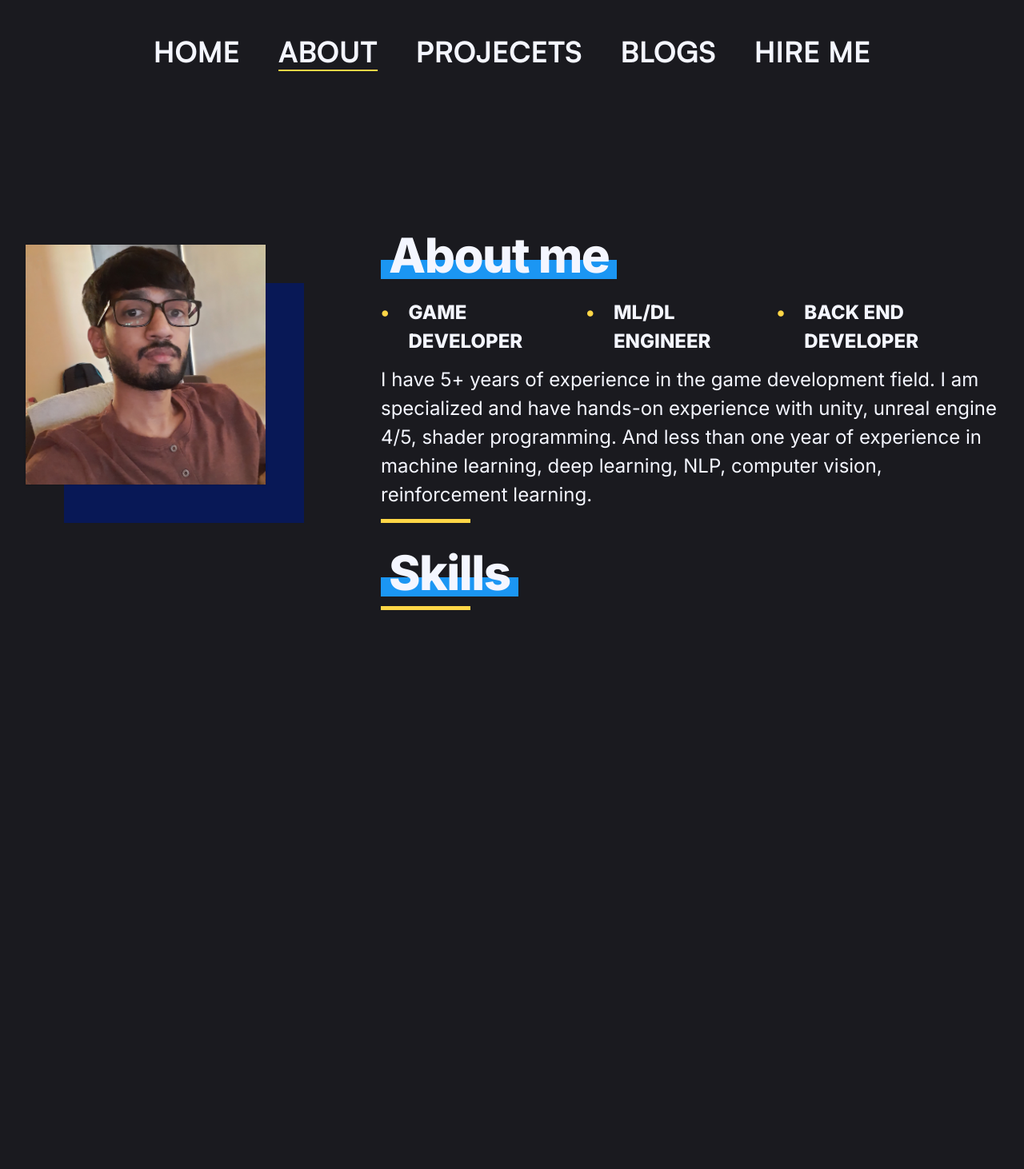
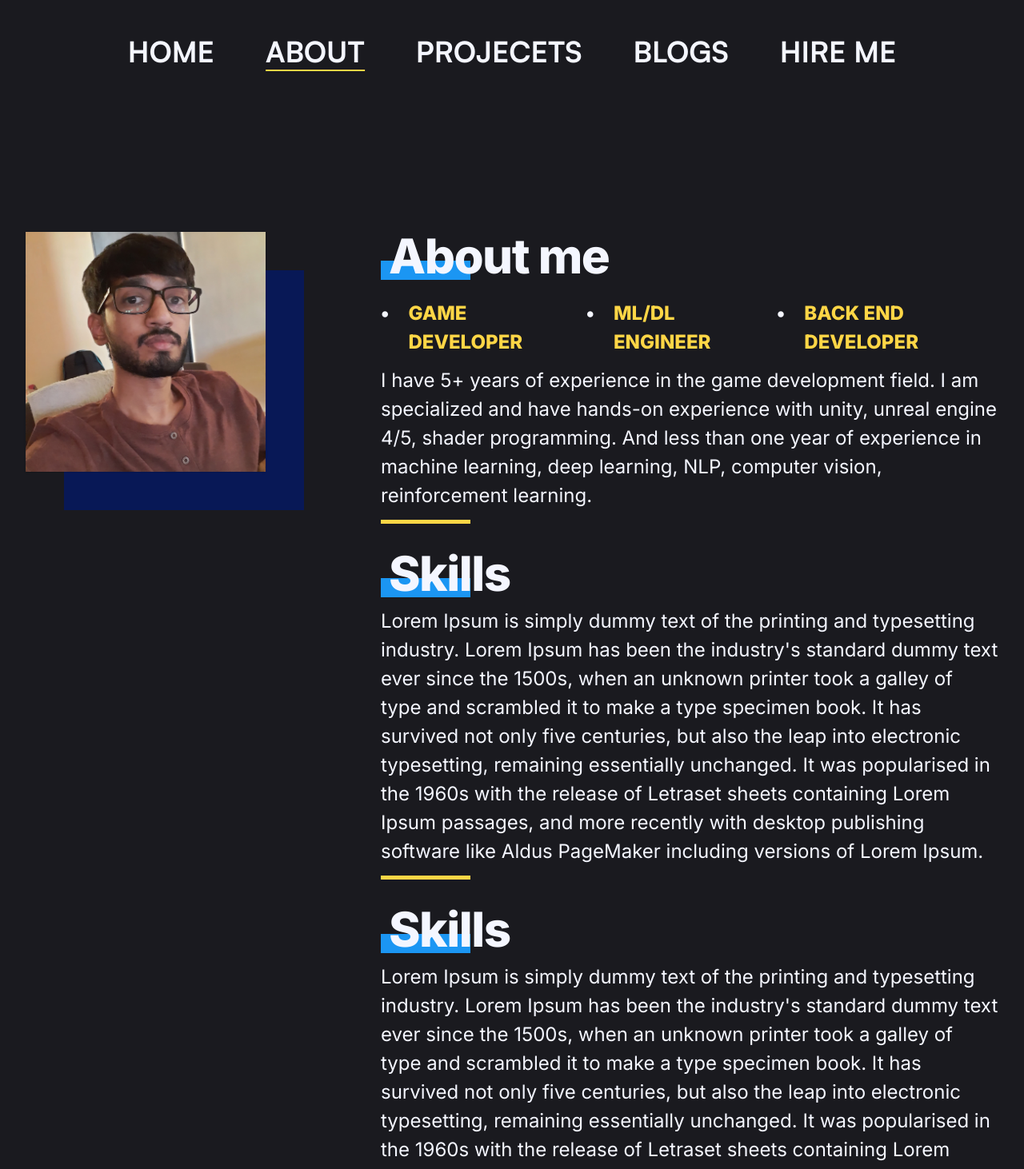
Before and after one commit to Bhargavoza1/my-portfolio, a Next.js app: page /about in a window 1280 px wide. Shown: the top 1462 px of the page at 80% size. Before the commit the page ends 800 px from the top, so only its background shows below. Built offline with nearby package versions, Linux system fonts and the light colour scheme.

Commit message:
boring adjustment

```diff
--- a/src/app/(section)/about/page.module.css
+++ b/src/app/(section)/about/page.module.css
@@ -1,7 +1,7 @@
 .thickline {
   padding: 0 10px;
   box-shadow: inset 0 -0.4em 0 0 #1b96f3;
-  width: fit-content;
+  width: 7rem;
 }
 
 .imageva {
--- a/src/app/(section)/about/page.tsx
+++ b/src/app/(section)/about/page.tsx
@@ -8,9 +8,9 @@ function About(): React.JSX.Element {
 
 
         <div
-            className='  xl:flex xl:flex-row grid grid-cols-1     w-[100%]  items-center  justify-center lg:h-[75vh]  '>
+            className='  xl:flex xl:flex-row grid grid-cols-1   md:pt-20  w-[100%]     justify-center lg:h-[75vh]  '>
             {/* image*/}
-            <div className="mt-10  max-w-full flex justify-center   sm:mt-12 sm:px-6 md:mt-16 lg:mt-20 lg:px-8  pb-7 ">
+            <div className="  mt-10  max-w-full flex justify-center   sm:mt-12 sm:px-6 md:mt-16 lg:mt-20   lg:px-8  pb-7 ">
                 <div className="  h-[300px]  w-[300px] 2xl:h-[500px] 2xl:w-[500px] relative  ">
                     <Image
                         className='shadow   max-w-full h-auto align-middle border-[#1b96f3] z-10'
@@ -28,20 +28,26 @@ function About(): React.JSX.Element {
 
 
                     <main
-                        className="mt-10 mx-auto max-w-7xl px-4 sm:mt-12 sm:px-6 md:mt-16 lg:mt-20 lg:px-8 xl:mt-48 2xl:mt-28">
+                        className="  mt-10 mx-auto max-w-7xl px-4 sm:mt-12 sm:px-6 md:mt-16 lg:mt-20 lg:px-8   2xl:mt-28    ">
                         {/* about*/}
                         <div className="sm:text-center lg:pl-20  lg:text-left">
 
                             <h1 className={` ${styles.thickline} my-3 text-5xl tracking-tight font-extrabold   sm:text-5xl md:text-6xl  `}>
-                                About me
+                                About&nbsp;me
                             </h1>
                             <h2 className='list-disc pt-3 pb-3   md:flex grid justify-start font-extrabold '>
-                                <div className='flex'><span className='text-[#ffd646] md:pr-6 pr-3 flex'>•</span>GAME
-                                    DEVELOPER
+                                <div className='flex '><span className=' md:pr-6 pr-3 flex'>•</span>
+                                    <div className='text-[#ffd646]'> GAME
+                                        DEVELOPER
+                                    </div>
                                 </div>
-                                <div className='flex'><span className='text-[#ffd646] md:px-6 pr-3 flex'>•</span>ML/DL ENGINEER
+                                <div className='flex'><span className=' md:px-6 pr-3 flex'>•</span>
+                                    <div className='text-[#ffd646]'>ML/DL ENGINEER
+                                    </div>
                                 </div>
-                                <div className='flex'><span className='text-[#ffd646] md:px-6 pr-3 flex'>•</span>BACK END DEVELOPER
+                                <div className='flex'><span className='  md:px-6 pr-3 flex'>•</span>
+                                    <div className='text-[#ffd646]'>BACK END DEVELOPER
+                                    </div>
                                 </div>
                             </h2>
                             <p className='pb-3 '>
@@ -56,9 +62,35 @@ function About(): React.JSX.Element {
                         <div className="sm:text-center lg:pl-20  lg:text-left">
 
                             <h1 className={` ${styles.thickline} mt-8 my-3 text-5xl tracking-tight font-extrabold   sm:text-5xl md:text-6xl  `}>
-                               Skills
+                                Skills
                             </h1>
+                            <p className='pb-3 '>
+                                Lorem Ipsum is simply dummy text of the printing and typesetting industry. Lorem Ipsum
+                                has been the industry's standard dummy text ever since the 1500s, when an unknown
+                                printer took a galley of type and scrambled it to make a type specimen book. It has
+                                survived not only five centuries, but also the leap into electronic typesetting,
+                                remaining essentially unchanged. It was popularised in the 1960s with the release of
+                                Letraset sheets containing Lorem Ipsum passages, and more recently with desktop
+                                publishing software like Aldus PageMaker including versions of Lorem Ipsum.
+                            </p>
 
+                            <div className={` ${styles.hr} w-28 bg-[#ffd646]`}></div>
+                        </div>
+                        {/* skills*/}
+                        <div className="sm:text-center lg:pl-20  lg:text-left">
+
+                            <h1 className={` ${styles.thickline} mt-8 my-3 text-5xl tracking-tight font-extrabold   sm:text-5xl md:text-6xl  `}>
+                                Skills
+                            </h1>
+                            <p className='pb-3 '>
+                                Lorem Ipsum is simply dummy text of the printing and typesetting industry. Lorem Ipsum
+                                has been the industry's standard dummy text ever since the 1500s, when an unknown
+                                printer took a galley of type and scrambled it to make a type specimen book. It has
+                                survived not only five centuries, but also the leap into electronic typesetting,
+                                remaining essentially unchanged. It was popularised in the 1960s with the release of
+                                Letraset sheets containing Lorem Ipsum passages, and more recently with desktop
+                                publishing software like Aldus PageMaker including versions of Lorem Ipsum.
+                            </p>
 
                             <div className={` ${styles.hr} w-28 bg-[#ffd646]`}></div>
                         </div>
--- a/src/components/NavBar.tsx
+++ b/src/components/NavBar.tsx
@@ -51,11 +51,11 @@ function NavBar() {
 
             <div>
                 <nav className="hidden  myimg:px-32 py-[45px]   md:flex md:w-full        ">
-                    <MyLink href="/" title="HOME" className='lg:mr-6 sm:mr-3.5' spanclass=' left-[50%] translate-x-[-50%]'/>
-                    <MyLink href="/about" title="ABOUT" className='lg:mx-6 sm:mx-3.5' spanclass='left-[50%] translate-x-[-50%] '/>
-                    <MyLink href="/projects" title="PROJECETS" className='lg:mx-6 sm:mx-3.5 ' spanclass='left-[50%] translate-x-[-50%] '/>
-                    <MyLink href="/blogs" title="BLOGS" className='lg:mx-6 sm:mx-3.5' spanclass='left-[50%] translate-x-[-50%] '/>
-                    <MyLink href="/hireme" title="HIRE&nbsp;ME" className='lg:ml-6 sm:ml-3.5' spanclass=' left-[50%] translate-x-[-50%]'/>
+                    <MyLink href="/" title="HOME" className='lg:mr-8 sm:mr-3.5' spanclass=' left-[50%] translate-x-[-50%]'/>
+                    <MyLink href="/about" title="ABOUT" className='lg:mx-8 sm:mx-3.5' spanclass='left-[50%] translate-x-[-50%] '/>
+                    <MyLink href="/projects" title="PROJECETS" className='lg:mx-8 sm:mx-3.5 ' spanclass='left-[50%] translate-x-[-50%] '/>
+                    <MyLink href="/blogs" title="BLOGS" className='lg:mx-8 sm:mx-3.5' spanclass='left-[50%] translate-x-[-50%] '/>
+                    <MyLink href="/hireme" title="HIRE&nbsp;ME" className='lg:ml-8 sm:ml-3.5' spanclass=' left-[50%] translate-x-[-50%]'/>
                 </nav>
             </div>
 
```
